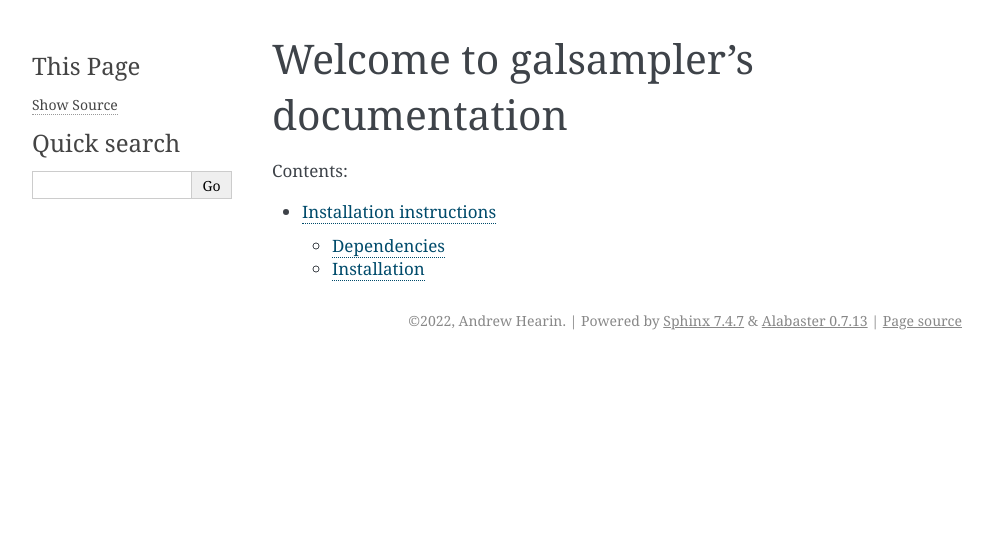
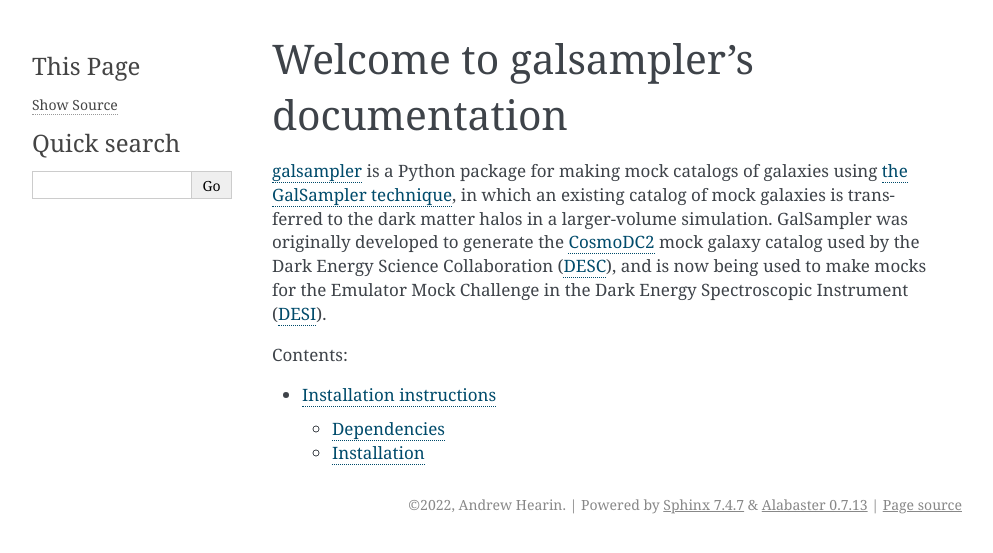
Before and after one commit to LSSTDESC/galsampler, a Sphinx documentation site: the page built from docs/source/index.rst, in a window 1280 px wide. Shown: the top 553 px of the page, without its empty margins (148-1141 px from the left). Built offline with Sphinx 7.4.7, drawn with Linux system fonts in a browser that asks for light colours.

Commit message:
Add preamble

```diff
--- a/docs/source/index.rst
+++ b/docs/source/index.rst
@@ -6,6 +6,18 @@
 Welcome to galsampler's documentation
 ======================================
 
+`galsampler <https://github.com/LSSTDESC/galsampler/>`__
+is a Python package for making mock catalogs of galaxies using
+`the GalSampler technique <https://arxiv.org/abs/1909.07340/>`__,
+in which an existing catalog of mock galaxies is transferred
+to the dark matter halos in a larger-volume simulation.
+GalSampler was originally developed to generate the
+`CosmoDC2 <https://arxiv.org/abs/1907.06530/>`__ mock galaxy catalog
+used by the Dark Energy Science Collaboration (`DESC <https://lsstdesc.org/>`__),
+and is now being used to make mocks for the Emulator Mock Challenge
+in the Dark Energy Spectroscopic Instrument (`DESI <https://www.desi.lbl.gov/>`__).
+
+
 .. toctree::
    :maxdepth: 2
    :caption: Contents:
```
